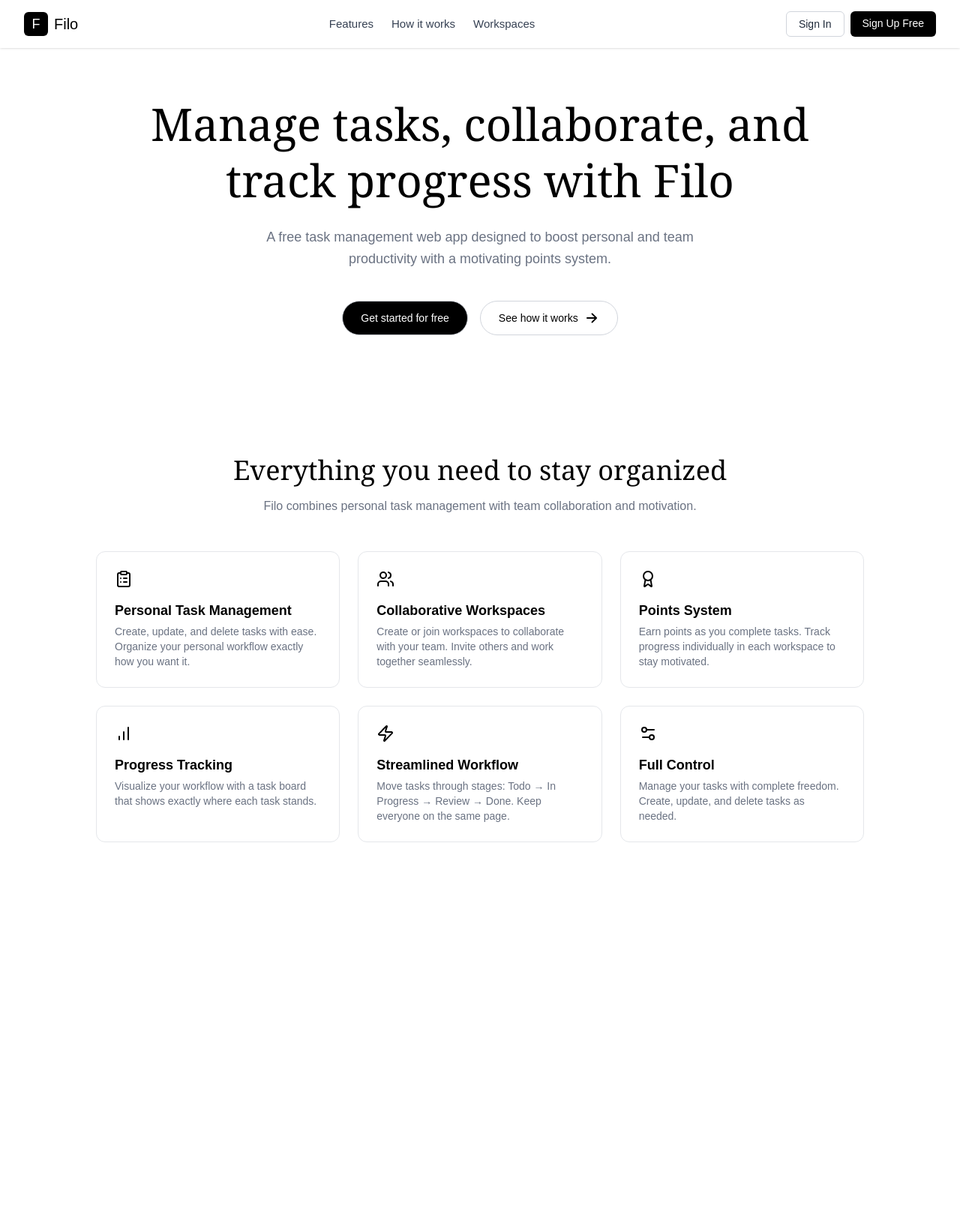
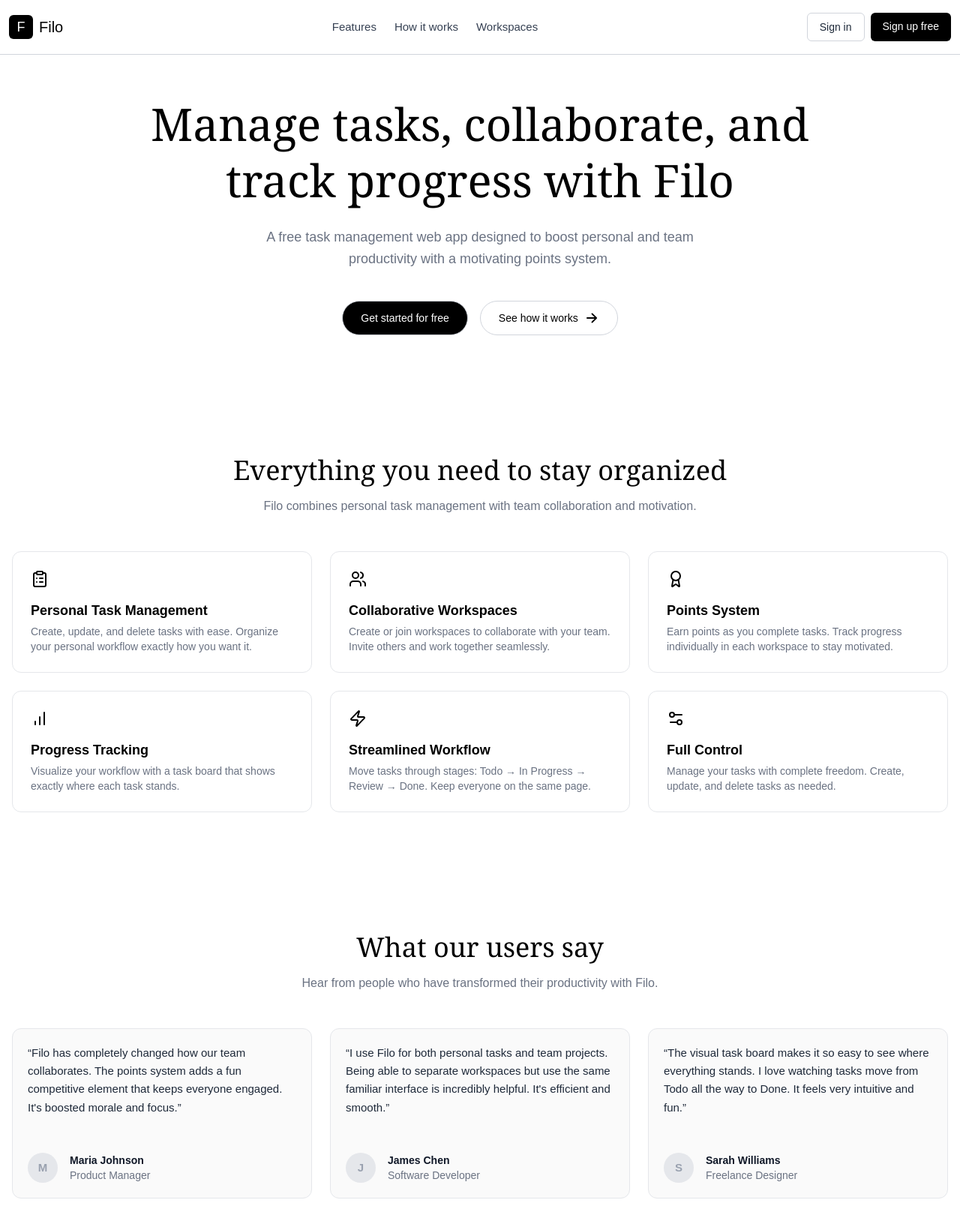
Before and after one commit to Gazi2050/Filo, a Next.js app in the folder filo-frontend/: page / in a window 1280 px wide. Shown: the top 1636 px of the page at 75% size. Before the commit the page ends 1123 px from the top, so only its background shows below. Built offline with nearby package versions, Linux system fonts and the light colour scheme.

Commit message:
ui:added review section

```diff
--- a/filo-frontend/src/app/page.tsx
+++ b/filo-frontend/src/app/page.tsx
@@ -1,6 +1,7 @@
 import Features from '@/components/Features';
 import Hero from '@/components/Hero';
 import Navbar from '@/components/Navbar';
+import Review from '@/components/Review';
 
 const page = () => {
   return (
@@ -8,6 +9,7 @@ const page = () => {
       <Navbar />
       <Hero />
       <Features />
+      <Review />
     </>
   );
 };
--- a/filo-frontend/src/components/Features.tsx
+++ b/filo-frontend/src/components/Features.tsx
@@ -36,7 +36,7 @@ const features = [
 
 const Features = () => {
     return (
-        <section className="px-4 mt-40 max-w-[1200px] mx-auto text-center">
+        <section className="px-4 mt-40 max-w-7xl mx-auto text-center">
             <h2 className="text-3xl md:text-4xl font-serif mb-4">
                 Everything you need to stay organized
             </h2>
@@ -44,7 +44,7 @@ const Features = () => {
                 Filo combines personal task management with team collaboration and motivation.
             </p>
 
-            <div className="grid grid-cols-1 gap-6 max-w-5xl mx-auto md:grid-cols-2 lg:grid-cols-3">
+            <div className="grid grid-cols-1 gap-6 mx-auto md:grid-cols-2 lg:grid-cols-3">
                 {features.map((feature, index) => (
                     <div
                         key={index}
--- a/filo-frontend/src/components/Hero.tsx
+++ b/filo-frontend/src/components/Hero.tsx
@@ -3,7 +3,7 @@ import { IoArrowForward } from "react-icons/io5";
 
 const Hero = () => {
     return (
-        <section className="mt-32 px-4 text-center max-w-[90%] md:max-w-4xl lg:max-w-5xl mx-auto">
+        <section className="mt-32 px-4 text-center max-w-7xl md:max-w-4xl lg:max-w-5xl mx-auto">
             <h1 className="text-[2.25rem] md:text-[3rem] lg:text-[3.75rem] font-serif leading-tight text-black mb-6">
                 Manage tasks, collaborate, and<br className="hidden md:block" /> track progress with Filo
             </h1>
--- a/filo-frontend/src/components/Navbar.tsx
+++ b/filo-frontend/src/components/Navbar.tsx
@@ -9,8 +9,8 @@ const Navbar = () => {
     const [menuOpen, setMenuOpen] = useState(false);
 
     return (
-        <nav className="w-full fixed top-0 left-0 z-50 bg-white shadow-sm">
-            <div className="max-w-7xl mx-auto px-4 sm:px-6 lg:px-8">
+        <nav className="w-full fixed top-0 left-0 z-50 bg-white border-b border-gray-300">
+            <div className="max-w-7xl mx-auto px-4 sm:px-6 lg:px-3 py-1">
                 <div className="flex justify-between items-center h-16">
                     {/* Logo */}
                     <Link href='/' className="flex items-center gap-2">
@@ -31,15 +31,15 @@ const Navbar = () => {
                     <div className="hidden lg:flex gap-2">
                         <Link
                             href="/signin"
-                            className="border border-gray-300 text-gray-800 hover:bg-gray-100 font-medium px-4 py-1.5 rounded-md text-sm transition"
+                            className="border border-gray-300 text-gray-800 hover:bg-gray-100 font-medium px-4 py-2 rounded-md text-sm transition"
                         >
-                            Sign In
+                            Sign in
                         </Link>
                         <Link
                             href="/signup"
-                            className="bg-black text-white font-medium px-4 py-1.5 rounded-md text-sm hover:bg-gray-900 transition"
+                            className="bg-black text-white font-medium px-4 py-2 rounded-md text-sm hover:bg-gray-900 transition"
                         >
-                            Sign Up Free
+                            Sign up free
                         </Link>
                     </div>
 
--- /dev/null
+++ b/filo-frontend/src/components/Review.tsx
@@ -0,0 +1,64 @@
+import React from 'react';
+
+const Review = () => {
+    const reviews = [
+        {
+            profile: "M",
+            name: "Maria Johnson",
+            jobTitle: "Product Manager",
+            description:
+                "Filo has completely changed how our team collaborates. The points system adds a fun competitive element that keeps everyone engaged. It's boosted morale and focus."
+        },
+        {
+            profile: "J",
+            name: "James Chen",
+            jobTitle: "Software Developer",
+            description:
+                "I use Filo for both personal tasks and team projects. Being able to separate workspaces but use the same familiar interface is incredibly helpful. It's efficient and smooth."
+        },
+        {
+            profile: "S",
+            name: "Sarah Williams",
+            jobTitle: "Freelance Designer",
+            description:
+                "The visual task board makes it so easy to see where everything stands. I love watching tasks move from Todo all the way to Done. It feels very intuitive and fun."
+        },
+    ];
+
+
+    return (
+        <section className="px-4 my-40 max-w-7xl mx-auto text-center">
+            <h2 className="text-3xl md:text-4xl font-serif mb-4">
+                What our users say
+            </h2>
+            <p className="text-gray-500 max-w-2xl mx-auto mb-12">
+                Hear from people who have transformed their productivity with Filo.
+            </p>
+            <div className="grid grid-cols-1 gap-6 md:grid-cols-2 lg:grid-cols-3 text-left">
+                {reviews.map((review, index) => (
+                    <div
+                        key={index}
+                        className="bg-neutral-50 border border-gray-200 rounded-xl p-5 flex flex-col justify-between h-full"
+                    >
+                        <p className="text-gray-800 text-[15px] leading-relaxed mb-6 flex-grow">
+                            “{review.description}”
+                        </p>
+                        <div className="flex items-center gap-4 mt-6">
+                            <div className="bg-gray-200 text-gray-400 font-bold rounded-full w-10 h-10 flex items-center justify-center text-[15px]">
+                                {review.profile}
+                            </div>
+                            <div>
+                                <h3 className="text-sm font-semibold text-gray-900">
+                                    {review.name}
+                                </h3>
+                                <p className="text-sm text-gray-500">{review.jobTitle}</p>
+                            </div>
+                        </div>
+                    </div>
+                ))}
+            </div>
+        </section>
+    );
+};
+
+export default Review;
```
